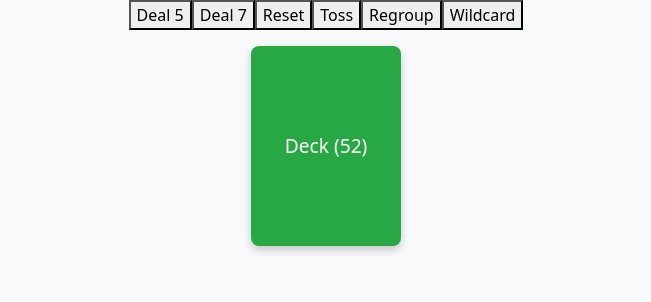
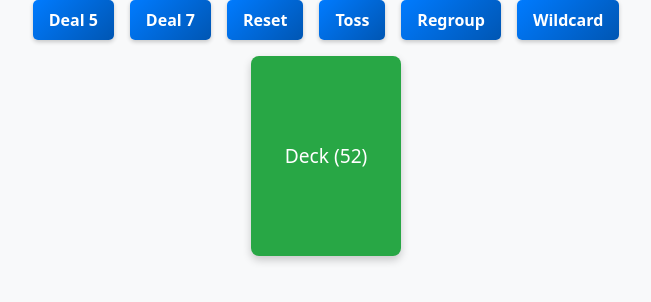
Before and after one commit to djchaudhary07/Assignment3-React_basic_card_deck-, a plain HTML site: page index.html in a window 1280 px wide. Shown: the whole page, without its empty margins (314-965 px from the left). Drawn offline with nearby package versions, Linux system fonts and the light colour scheme.

Commit message:
"Added css in button"

```diff
--- a/index.html
+++ b/index.html
@@ -23,9 +23,8 @@
     <script src="https://unpkg.com/@babel/standalone/babel.min.js"></script>
 
     <!-- Embedded React code -->
-
     <script type="text/babel">
-        // Card component remains unchanged
+        // Card component: displays the card's value and suit.
         const Card = ({ suit, value, picked, onClick }) => {
             const redSuits = ["♥", "♦"];
             return (
@@ -35,7 +34,7 @@
             );
         };
 
-        // Function to create a 52-card deck
+        // Function to create a standard 52-card deck.
         const createDeck = () => {
             const suits = ["♥", "♦", "♣", "♠"];
             const values = ["A", "2", "3", "4", "5", "6", "7", "8", "9", "10", "J", "Q", "K"];
@@ -51,8 +50,10 @@
         const App = () => {
             const [deck, setDeck] = React.useState(createDeck());
             const [hand, setHand] = React.useState([]);
+            // Fixed: Added state for pickedIndex.
+            const [pickedIndex, setPickedIndex] = React.useState(null);
 
-            // Function to draw a card from the deck
+            // Function to draw a card from the deck.
             const drawCard = () => {
                 if (deck.length === 0) return;
                 const index = Math.floor(Math.random() * deck.length);
@@ -61,14 +62,14 @@
                 setHand([...hand, card]);
             };
 
-            // New handler wrapping drawCard
+            // Handler for deck click.
             const handleDeckClick = () => {
                 if (deck.length > 0) {
                     drawCard();
                 }
             };
 
-            // Function to select a card or swap if one is already picked
+            // Function to select a card or swap if one is already picked.
             const handleCardClick = (index) => {
                 if (pickedIndex === null) {
                     setPickedIndex(index);
@@ -76,14 +77,14 @@
                     setPickedIndex(null);
                 } else {
                     const newHand = [...hand];
-                    // Correct swap: swap the elements at pickedIndex and the new index
+                    // Swap the elements at pickedIndex and the new index.
                     [newHand[pickedIndex], newHand[index]] = [newHand[index], newHand[pickedIndex]];
                     setHand(newHand);
                     setPickedIndex(null);
                 }
             };
 
-            // New function: Deal a specific number of cards
+            // Function to deal a specific number of cards.
             const dealCards = (num) => {
                 const combinedDeck = [...deck, ...hand];
                 let newHand = [];
@@ -98,12 +99,14 @@
                 setPickedIndex(null);
             };
 
+            // Reset the deck and hand.
             const resetDeck = () => {
                 setDeck([...deck, ...hand]);
                 setHand([]);
                 setPickedIndex(null);
             };
 
+            // Toss the currently picked card.
             const tossCard = () => {
                 if (pickedIndex !== null) {
                     setHand(hand.filter((_, i) => i !== pickedIndex));
@@ -111,6 +114,7 @@
                 }
             };
 
+            // Regroup (shuffle) the hand.
             const regroupHand = () => {
                 const newHand = [...hand];
                 for (let i = newHand.length - 1; i > 0; i--) {
@@ -120,6 +124,7 @@
                 setHand(newHand);
             };
 
+            // Add a wildcard (random card) to the hand.
             const addWildcard = () => {
                 const suits = ["♥", "♦", "♣", "♠"];
                 const values = ["A", "2", "3", "4", "5", "6", "7", "8", "9", "10", "J", "Q", "K"];
--- a/styles.css
+++ b/styles.css
@@ -13,7 +13,7 @@ body {
     border-radius: 8px;
     font-size: 1.2em;
     margin: 0 auto;
-    box-shadow: 0 4px 8px rgba(0,0,0,0.2);
+    box-shadow: 0 4px 8px rgba(0, 0, 0, 0.2);
 }
 
 .hand {
@@ -28,7 +28,7 @@ body {
     border: 1px solid #333;
     border-radius: 10px;
     background: linear-gradient(135deg, #ffffff, #f0f0f0);
-    box-shadow: 0 4px 8px rgba(0,0,0,0.1);
+    box-shadow: 0 4px 8px rgba(0, 0, 0, 0.1);
     display: flex;
     justify-content: center;
     align-items: center;
@@ -43,14 +43,38 @@ body {
 
 .card:hover {
     transform: translateY(-8px);
-    box-shadow: 0 8px 16px rgba(0,0,0,0.2);
+    box-shadow: 0 8px 16px rgba(0, 0, 0, 0.2);
 }
 
 .card.picked {
     border: 2px solid #dc3545;
-    box-shadow: 0 0 0 4px rgba(220,53,69,0.3);
+    box-shadow: 0 0 0 4px rgba(220, 53, 69, 0.3);
 }
 
 .red-suit {
     color: red;
 }
+
+/* Custom button styling */
+button {
+    background: linear-gradient(135deg, #007bff, #0056b3);
+    border: none;
+    color: #fff;
+    padding: 0.5rem 1rem;
+    margin: 0 0.5rem;
+    border-radius: 5px;
+    font-size: 1rem;
+    font-weight: bold;
+    box-shadow: 0 2px 4px rgba(0,0,0,0.2);
+    transition: background 0.3s ease, transform 0.3s ease;
+    cursor: pointer;
+}
+
+button:hover {
+    background: linear-gradient(135deg, #0056b3, #007bff);
+    transform: translateY(-2px);
+}
+
+button:active {
+    transform: translateY(0);
+}
```
Lines whose indentation alone changed are shown as unchanged.
